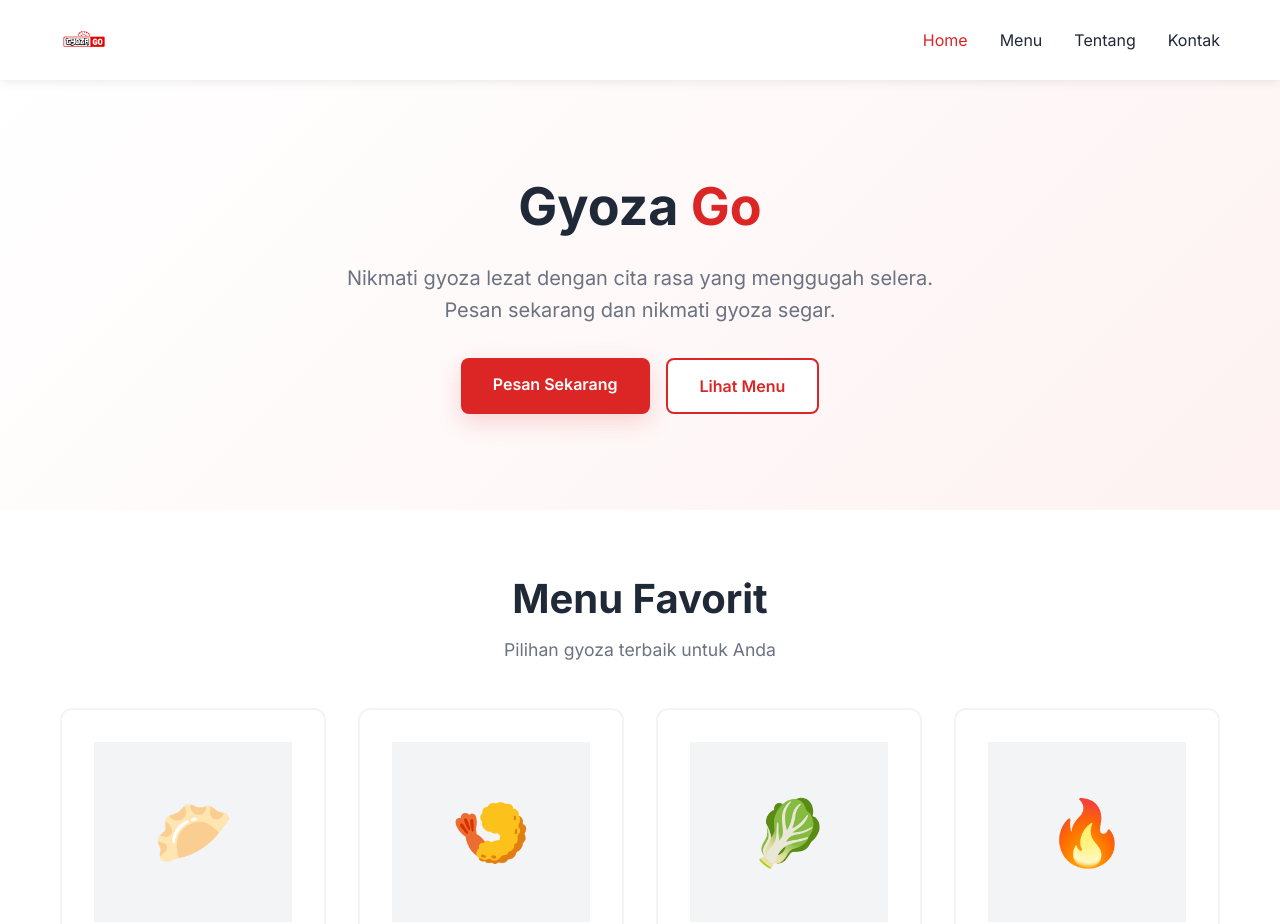
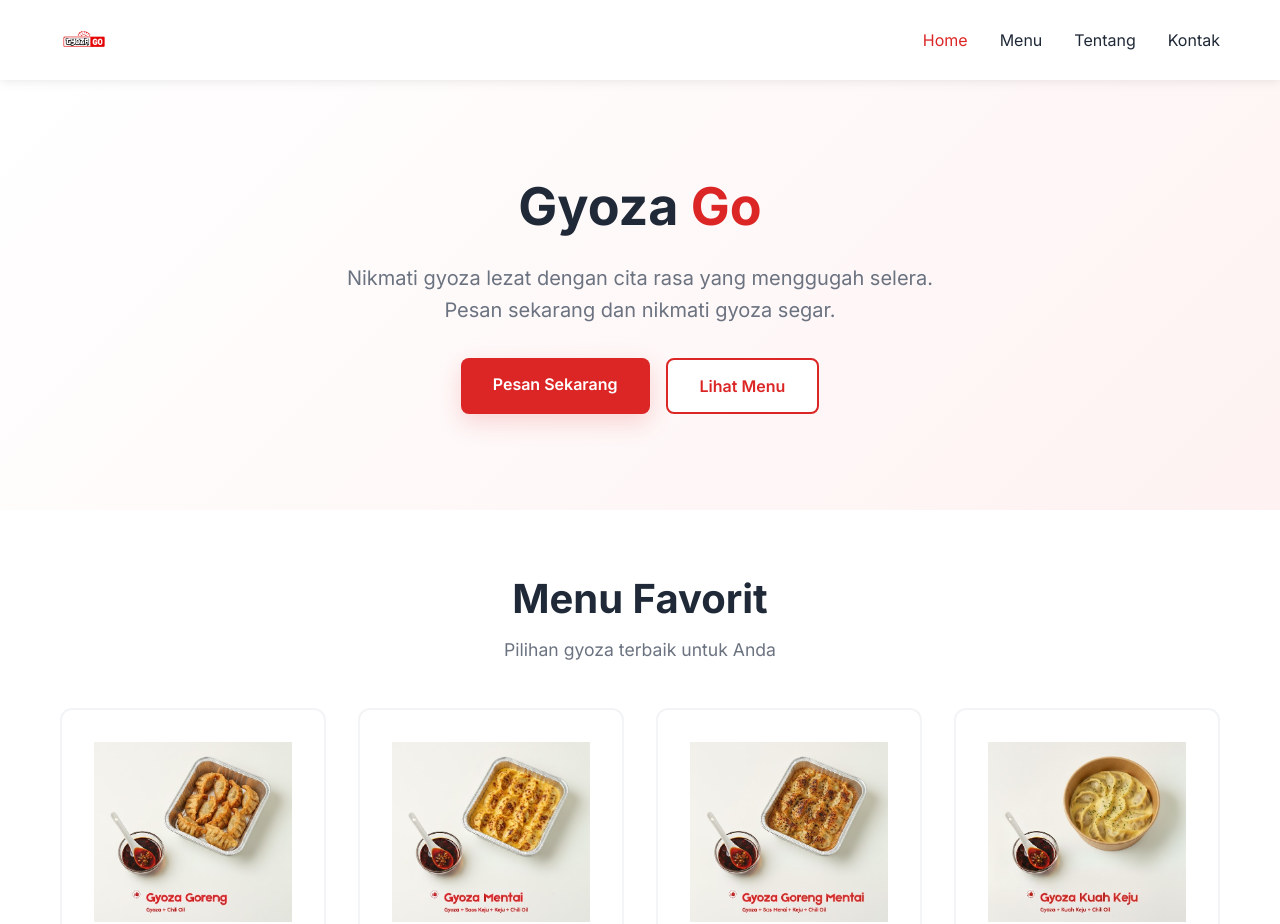
Before and after one commit to depramu/gyoza-go, a React (Vite) app: page / in a window 1280 px wide. Shown: the top 924 px of the page. Built offline with nearby package versions, Linux system fonts and the light colour scheme.

Commit message:
tambahin foto di best menu

```diff
--- a/src/pages/Home.jsx
+++ b/src/pages/Home.jsx
@@ -1,6 +1,11 @@
 import MenuItem from "../components/MenuItem";
 import Button from "../components/Button";
 import "./Home.css";
+import mentai from '../assets/mentai.jpg'
+import goreng from '../assets/goreng.jpg'
+import jebew from '../assets/jebew.jpg'
+import kuahkeju from '../assets/kuahKeju.jpg'
+import gorengmentai from '../assets/gorengMentai.jpg'
 
 function Home() {
   return (
@@ -36,22 +41,22 @@ function Home() {
           <p className="section-subtitle">Pilihan gyoza terbaik untuk Anda</p>
           <div className="menu-grid-home">
             <MenuItem
-              icon="🥟"
+              icon={goreng}
               title="Gyoza Original"
               description="Gyoza klasik isi ayam dan sentuhan chili oil yang menambah citarasa."
             />
             <MenuItem
-              icon="🍤"
+              icon={mentai}
               title="Gyoza Mentai"
               description="Gyoza isi ayam dengan saus mentai panggang yang creamy dan menggoda selera."
             />
             <MenuItem
-              icon="🥬"
+              icon={gorengmentai}
               title="Gyoza Goreng Mentai"
               description="Gyoza goreng isi ayam kombinasi kerenyahan dan rasa creamy yang bikin nagih."
             />
             <MenuItem
-              icon="🔥"
+              icon={kuahkeju}
               title="Gyoza Kuah Keju"
               description="Gyoza isi ayam berpadu dengan kuah keju gurih yang meleleh di setiap suapan."
             />
```
